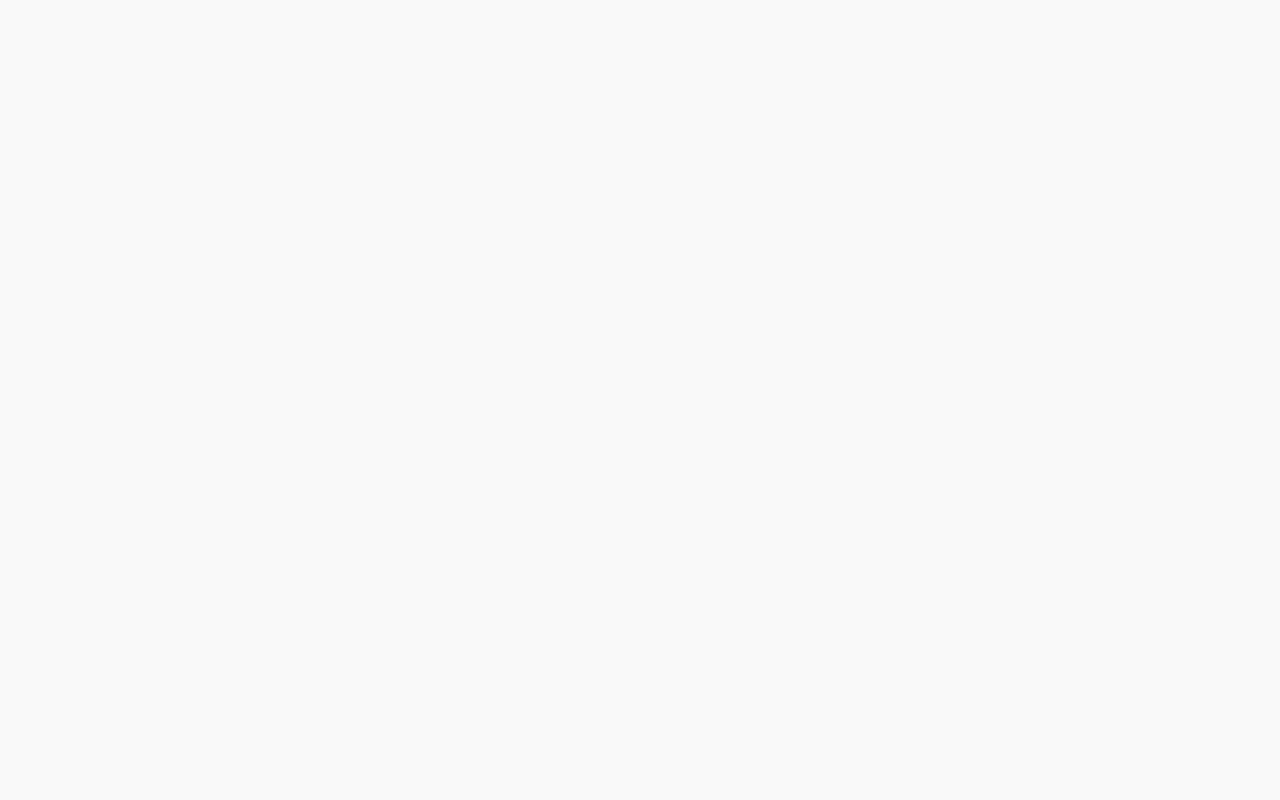
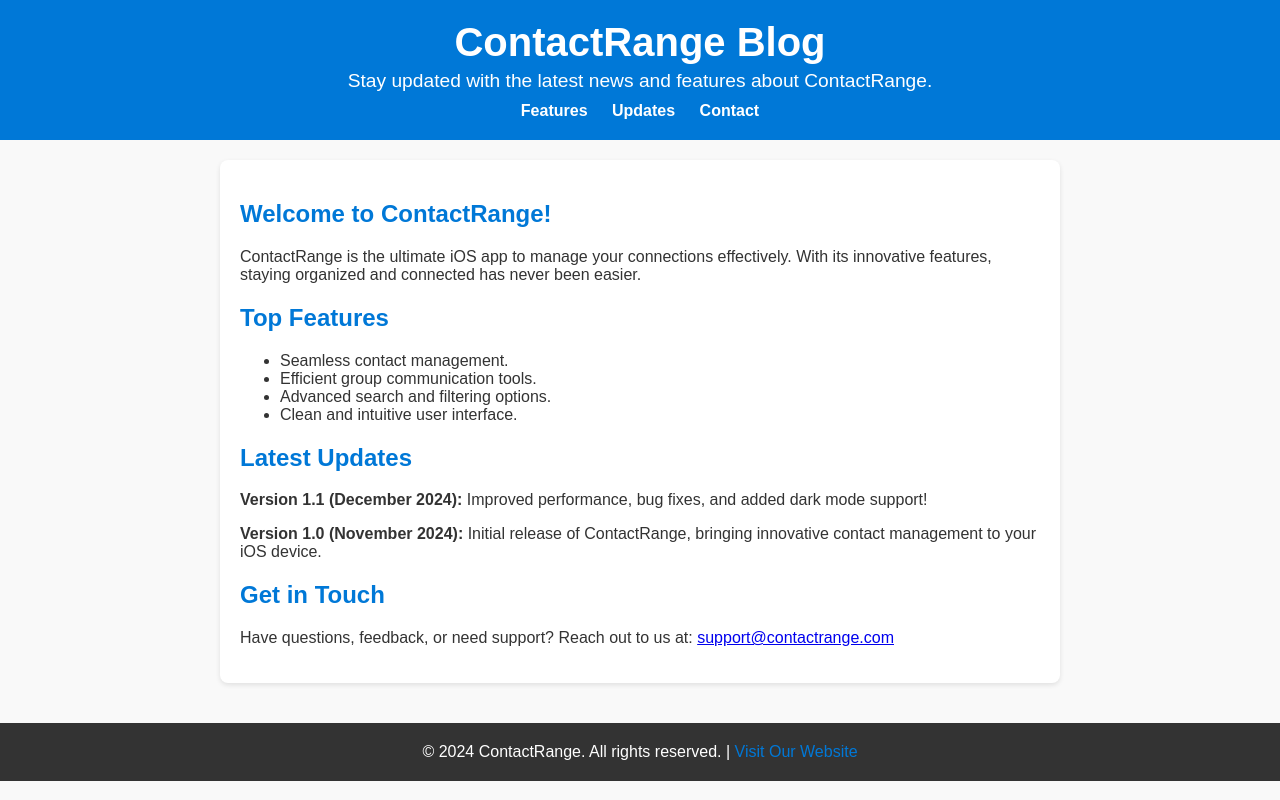
Before and after one commit to contactrange0123/Support, a plain HTML site: page index.html in a window 1280 px wide. Drawn offline with Linux system fonts and the light colour scheme.

Commit message:
Update index.html

```diff
--- a/index.html
+++ b/index.html
@@ -23,4 +23,94 @@
             font-size: 2.5em;
         }
         header p {
-            margin: 5px 0
+            margin: 5px 0;
+            font-size: 1.2em;
+        }
+        nav {
+            margin-top: 10px;
+        }
+        nav a {
+            color: #fff;
+            text-decoration: none;
+            margin: 0 10px;
+            font-weight: bold;
+        }
+        nav a:hover {
+            text-decoration: underline;
+        }
+        .container {
+            max-width: 800px;
+            margin: 20px auto;
+            padding: 20px;
+            background: #fff;
+            border-radius: 8px;
+            box-shadow: 0 2px 5px rgba(0, 0, 0, 0.1);
+        }
+        h2 {
+            color: #0078D7;
+        }
+        footer {
+            text-align: center;
+            padding: 20px 0;
+            background-color: #333;
+            color: #fff;
+            margin-top: 40px;
+        }
+        footer p {
+            margin: 0;
+        }
+        footer a {
+            color: #0078D7;
+            text-decoration: none;
+        }
+        footer a:hover {
+            text-decoration: underline;
+        }
+    </style>
+</head>
+<body>
+    <header>
+        <h1>ContactRange Blog</h1>
+        <p>Stay updated with the latest news and features about ContactRange.</p>
+        <nav>
+            <a href="#features">Features</a>
+            <a href="#updates">Updates</a>
+            <a href="#contact">Contact</a>
+        </nav>
+    </header>
+
+    <div class="container">
+        <h2>Welcome to ContactRange!</h2>
+        <p>
+            ContactRange is the ultimate iOS app to manage your connections effectively.
+            With its innovative features, staying organized and connected has never been easier.
+        </p>
+
+        <h2 id="features">Top Features</h2>
+        <ul>
+            <li>Seamless contact management.</li>
+            <li>Efficient group communication tools.</li>
+            <li>Advanced search and filtering options.</li>
+            <li>Clean and intuitive user interface.</li>
+        </ul>
+
+        <h2 id="updates">Latest Updates</h2>
+        <p>
+            <strong>Version 1.1 (December 2024):</strong> Improved performance, bug fixes, and added dark mode support!
+        </p>
+        <p>
+            <strong>Version 1.0 (November 2024):</strong> Initial release of ContactRange, bringing innovative contact management to your iOS device.
+        </p>
+
+        <h2 id="contact">Get in Touch</h2>
+        <p>
+            Have questions, feedback, or need support? Reach out to us at:
+            <a href="mailto:support@contactrange.com">support@contactrange.com</a>
+        </p>
+    </div>
+
+    <footer>
+        <p>&copy; 2024 ContactRange. All rights reserved. | <a href="https://contactrange.com">Visit Our Website</a></p>
+    </footer>
+</body>
+</html>
```
